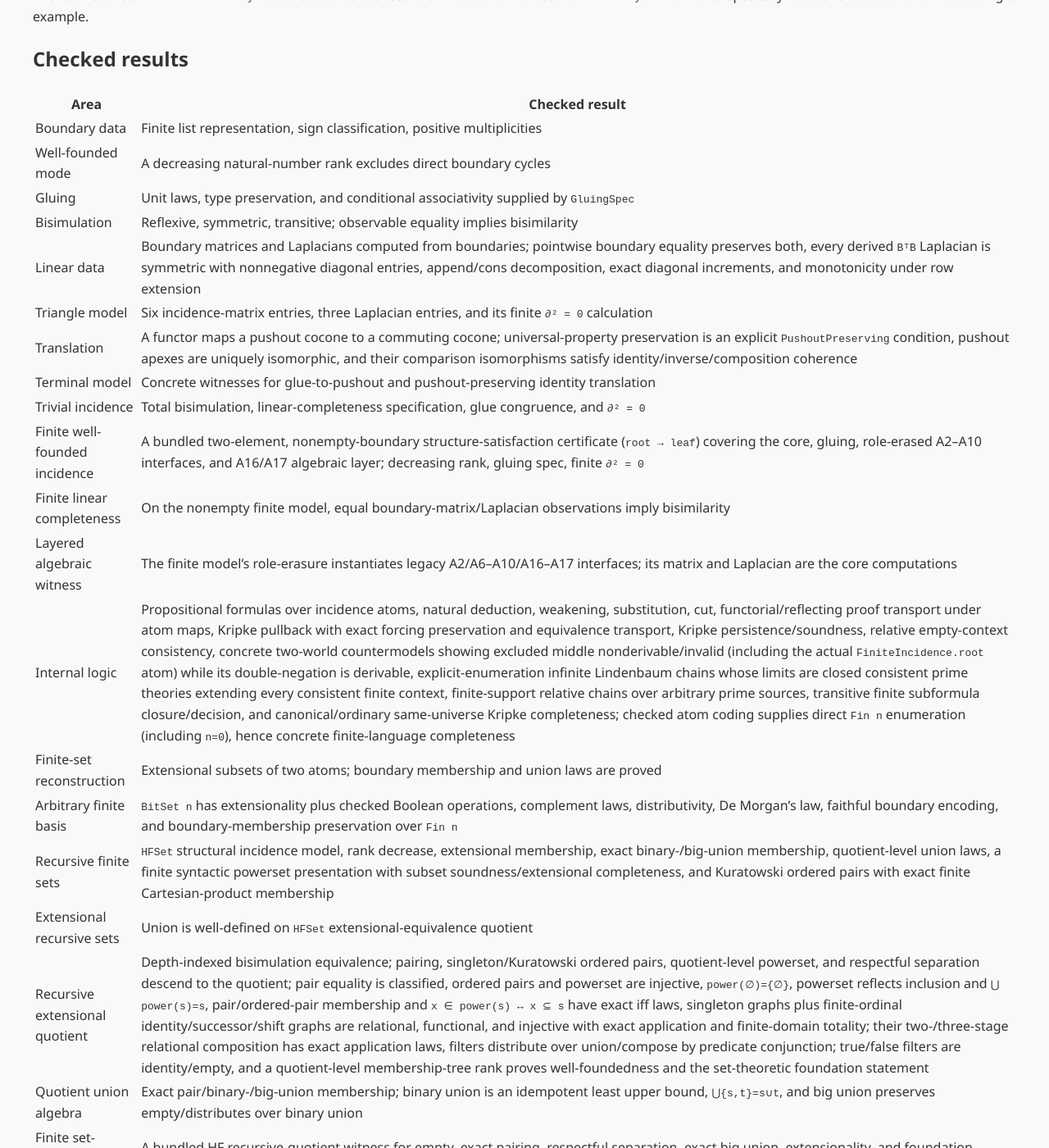
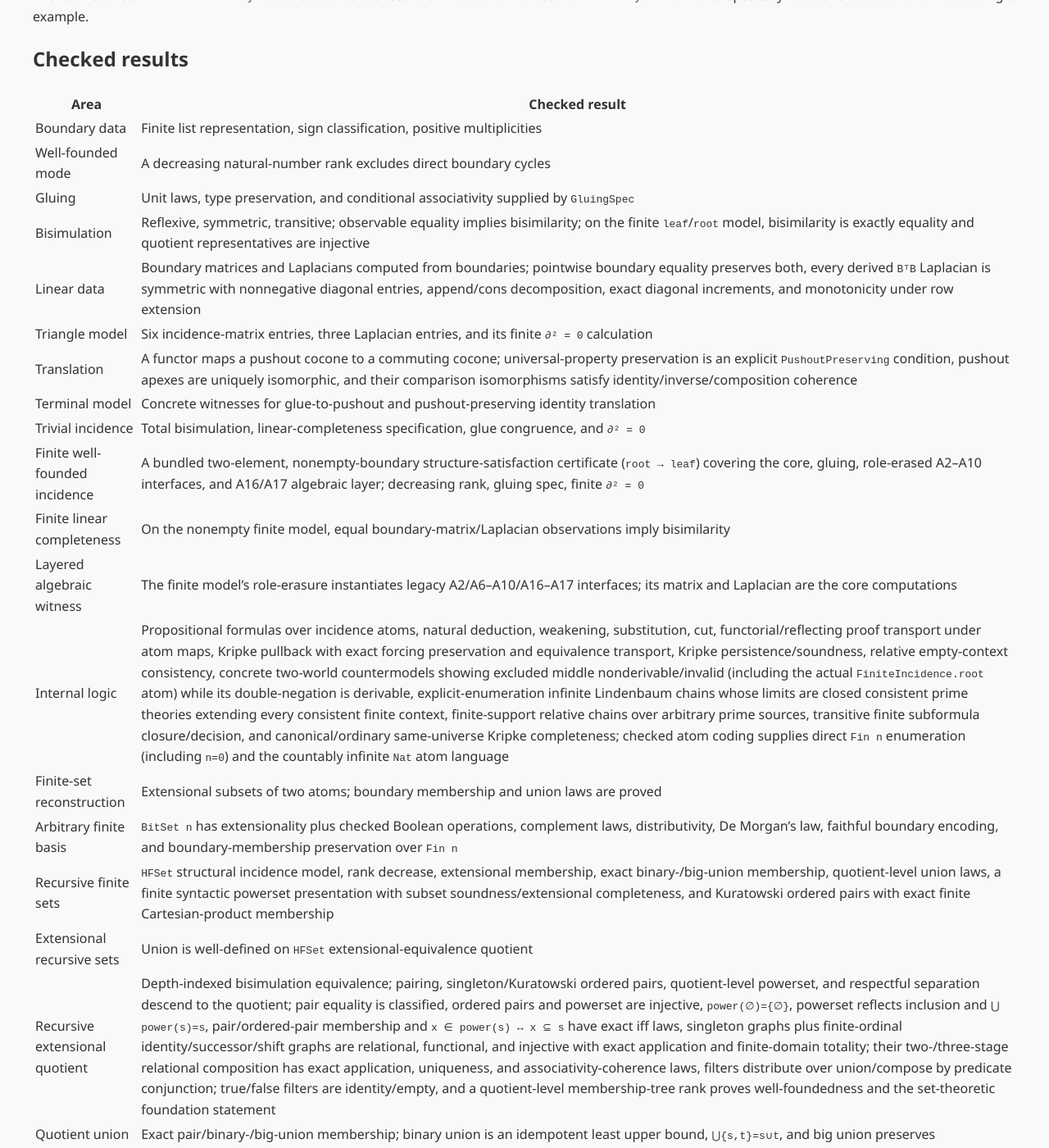
Before and after one commit to com-junkawasaki/inc, a Jekyll site: the page built from docs/verification.md, in a window 1280 px wide and 1400 px high, scrolled down 409 px. Shown: the whole window at 82% size. Built offline with Jekyll 4.4.1, drawn with Linux system fonts in a browser that asks for light colours.

Commit message:
feat(inc): extend countable logic and relation coherence

```diff
--- a/docs/verification.md
+++ b/docs/verification.md
@@ -17,7 +17,7 @@ the triangle example.
 | Boundary data | Finite list representation, sign classification, positive multiplicities |
 | Well-founded mode | A decreasing natural-number rank excludes direct boundary cycles |
 | Gluing | Unit laws, type preservation, and conditional associativity supplied by `GluingSpec` |
-| Bisimulation | Reflexive, symmetric, transitive; observable equality implies bisimilarity |
+| Bisimulation | Reflexive, symmetric, transitive; observable equality implies bisimilarity; on the finite `leaf`/`root` model, bisimilarity is exactly equality and quotient representatives are injective |
 | Linear data | Boundary matrices and Laplacians computed from boundaries; pointwise boundary equality preserves both, every derived `BᵀB` Laplacian is symmetric with nonnegative diagonal entries, append/cons decomposition, exact diagonal increments, and monotonicity under row extension |
 | Triangle model | Six incidence-matrix entries, three Laplacian entries, and its finite `∂² = 0` calculation |
 | Translation | A functor maps a pushout cocone to a commuting cocone; universal-property preservation is an explicit `PushoutPreserving` condition, pushout apexes are uniquely isomorphic, and their comparison isomorphisms satisfy identity/inverse/composition coherence |
@@ -26,12 +26,12 @@ the triangle example.
 | Finite well-founded incidence | A bundled two-element, nonempty-boundary structure-satisfaction certificate (`root → leaf`) covering the core, gluing, role-erased A2–A10 interfaces, and A16/A17 algebraic layer; decreasing rank, gluing spec, finite `∂² = 0` |
 | Finite linear completeness | On the nonempty finite model, equal boundary-matrix/Laplacian observations imply bisimilarity |
 | Layered algebraic witness | The finite model's role-erasure instantiates legacy A2/A6–A10/A16–A17 interfaces; its matrix and Laplacian are the core computations |
-| Internal logic | Propositional formulas over incidence atoms, natural deduction, weakening, substitution, cut, functorial/reflecting proof transport under atom maps, Kripke pullback with exact forcing preservation and equivalence transport, Kripke persistence/soundness, relative empty-context consistency, concrete two-world countermodels showing excluded middle nonderivable/invalid (including the actual `FiniteIncidence.root` atom) while its double-negation is derivable, explicit-enumeration infinite Lindenbaum chains whose limits are closed consistent prime theories extending every consistent finite context, finite-support relative chains over arbitrary prime sources, transitive finite subformula closure/decision, and canonical/ordinary same-universe Kripke completeness; checked atom coding supplies direct `Fin n` enumeration (including `n=0`), hence concrete finite-language completeness |
+| Internal logic | Propositional formulas over incidence atoms, natural deduction, weakening, substitution, cut, functorial/reflecting proof transport under atom maps, Kripke pullback with exact forcing preservation and equivalence transport, Kripke persistence/soundness, relative empty-context consistency, concrete two-world countermodels showing excluded middle nonderivable/invalid (including the actual `FiniteIncidence.root` atom) while its double-negation is derivable, explicit-enumeration infinite Lindenbaum chains whose limits are closed consistent prime theories extending every consistent finite context, finite-support relative chains over arbitrary prime sources, transitive finite subformula closure/decision, and canonical/ordinary same-universe Kripke completeness; checked atom coding supplies direct `Fin n` enumeration (including `n=0`) and the countably infinite `Nat` atom language |
 | Finite-set reconstruction | Extensional subsets of two atoms; boundary membership and union laws are proved |
 | Arbitrary finite basis | `BitSet n` has extensionality plus checked Boolean operations, complement laws, distributivity, De Morgan's law, faithful boundary encoding, and boundary-membership preservation over `Fin n` |
 | Recursive finite sets | `HFSet` structural incidence model, rank decrease, extensional membership, exact binary-/big-union membership, quotient-level union laws, a finite syntactic powerset presentation with subset soundness/extensional completeness, and Kuratowski ordered pairs with exact finite Cartesian-product membership |
 | Extensional recursive sets | Union is well-defined on `HFSet` extensional-equivalence quotient |
-| Recursive extensional quotient | Depth-indexed bisimulation equivalence; pairing, singleton/Kuratowski ordered pairs, quotient-level powerset, and respectful separation descend to the quotient; pair equality is classified, ordered pairs and powerset are injective, `power(∅)={∅}`, powerset reflects inclusion and `⋃ power(s)=s`, pair/ordered-pair membership and `x ∈ power(s) ↔ x ⊆ s` have exact iff laws, singleton graphs plus finite-ordinal identity/successor/shift graphs are relational, functional, and injective with exact application and finite-domain totality; their two-/three-stage relational composition has exact application laws, filters distribute over union/compose by predicate conjunction; true/false filters are identity/empty, and a quotient-level membership-tree rank proves well-foundedness and the set-theoretic foundation statement |
+| Recursive extensional quotient | Depth-indexed bisimulation equivalence; pairing, singleton/Kuratowski ordered pairs, quotient-level powerset, and respectful separation descend to the quotient; pair equality is classified, ordered pairs and powerset are injective, `power(∅)={∅}`, powerset reflects inclusion and `⋃ power(s)=s`, pair/ordered-pair membership and `x ∈ power(s) ↔ x ⊆ s` have exact iff laws, singleton graphs plus finite-ordinal identity/successor/shift graphs are relational, functional, and injective with exact application and finite-domain totality; their two-/three-stage relational composition has exact application, uniqueness, and associativity-coherence laws, filters distribute over union/compose by predicate conjunction; true/false filters are identity/empty, and a quotient-level membership-tree rank proves well-foundedness and the set-theoretic foundation statement |
 | Quotient union algebra | Exact pair/binary-/big-union membership; binary union is an idempotent least upper bound, `⋃{s,t}=s∪t`, and big union preserves empty/distributes over binary union |
 | Finite set-fragment model | A bundled HF recursive-quotient witness for empty, exact pairing, respectful separation, exact big union, extensionality, and foundation |
 | Natural-number reconstruction | Injective von Neumann naturals in the recursive quotient, with rank `n`, exact membership `m ∈ n ↔ m < n`, internal inclusion exactly `m ≤ n`, equality/trichotomy, successor `n + 1 = n ∪ {n}`, `⋃(n+1)=n`, and binary union `max(m,n)` with associative/commutative/idempotent laws |
```
Also changed, not shown: README.md, 3 other files.
